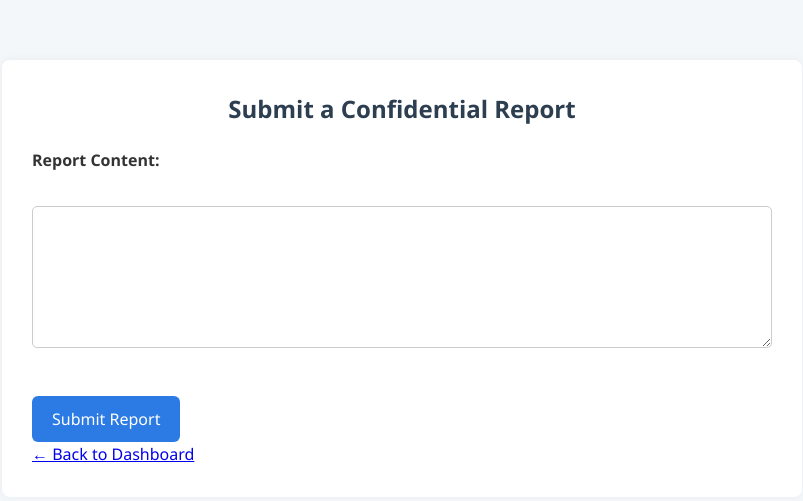
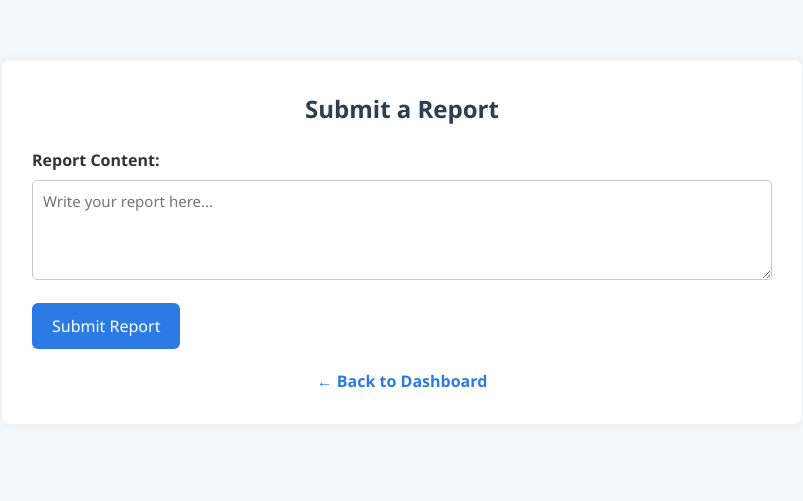
Before and after one commit to Presidor1/DATA-SECURITY-SYSTEM, a Flask app: page /submit-report in a window 1280 px wide. Shown: the top 501 px of the page, without its empty margins (238-1041 px from the left). Run offline with Flask 3, Linux system fonts and the light colour scheme; the visitor is signed in with stand-in values (Sample User, id 1).

Commit message:
Update submit_report.html

```diff
--- a/templates/submit_report.html
+++ b/templates/submit_report.html
@@ -7,7 +7,7 @@
 </head>
 <body>
   <div class="container">
-    <h2>Submit a Confidential Report</h2>
+    <h2>Submit a Report</h2>
 
     {% with messages = get_flashed_messages(with_categories=true) %}
       {% if messages %}
@@ -18,12 +18,14 @@
     {% endwith %}
 
     <form method="POST">
-      <label for="content">Report Content:</label><br>
-      <textarea name="content" rows="6" required></textarea><br><br>
+      <label for="content">Report Content:</label>
+      <textarea id="content" name="content" placeholder="Write your report here..." required></textarea>
       <button type="submit">Submit Report</button>
     </form>
 
-    <p><a href="{{ url_for('dashboard') }}">← Back to Dashboard</a></p>
+    <div class="links">
+      <a href="{{ url_for('dashboard') }}">← Back to Dashboard</a>
+    </div>
   </div>
 </body>
 </html>
```
